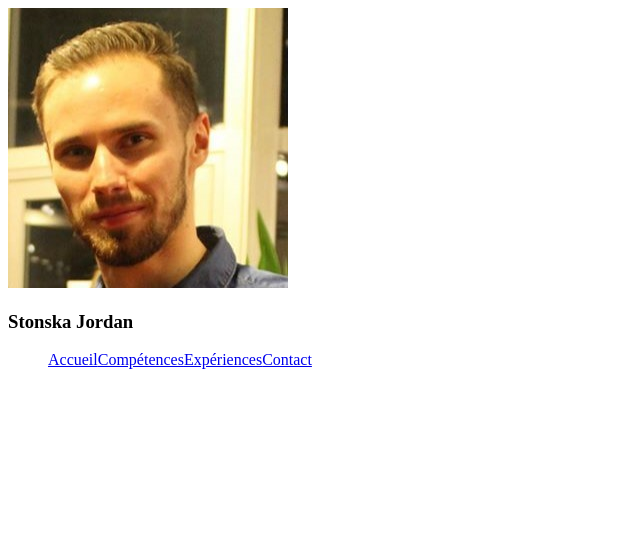
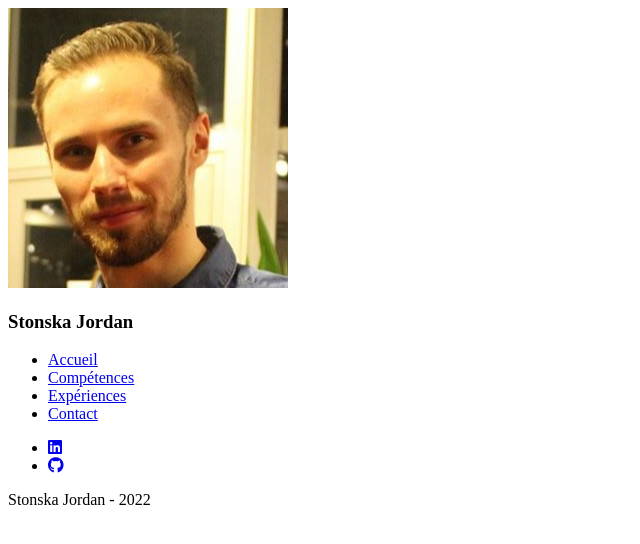
Before and after one commit to jodev08/moncv, a React (Create React App) app: page / in a window 1280 px wide. Shown: the top 544 px of the page, without its empty margins (0-640 px from the left). Built offline with nearby package versions, Linux system fonts and the light colour scheme.

Commit message:
first commit

```diff
--- a/src/components/Navigation.js
+++ b/src/components/Navigation.js
@@ -11,22 +11,56 @@
 
       <div className="navigation">
         <ul>
+          <li>
             <NavLink exact to="/" activeClassName="navActive">
               <span>Accueil</span>
             </NavLink>
+          </li>
 
+          <li>
             <NavLink exact to="/competences" activeClassName="navActive">
               <span>Compétences</span>
             </NavLink>
+          </li>
 
+          <li>
             <NavLink exact to="/experiences" activeClassName="navActive">
               <span>Expériences</span>
             </NavLink>
-
+          </li>
+          <li>
             <NavLink exact to="/contact" activeClassName="navActive">
               <span>Contact</span>
             </NavLink>
+          </li>
         </ul>
+
+        <div className="social">
+          <ul>
+            <li>
+              <a
+                href="https://www.linkedin.com/"
+                target="_blank"
+                rel="noopener noreferrer"
+              >
+                <i className="fab fa-linkedin"></i>
+              </a>
+            </li>
+            <li>
+              <a
+                href="https://github.com/jodev08"
+                target="_blank"
+                rel="noopener noreferrer"
+              >
+                <li className="fab fa-github"></li>
+              </a>
+            </li>
+          </ul>
+        </div>
+
+        <div className="signature">
+          <p>Stonska Jordan - 2022</p>
+        </div>
       </div>
     </div>
   );
```
Lines whose indentation alone changed are shown as unchanged.
